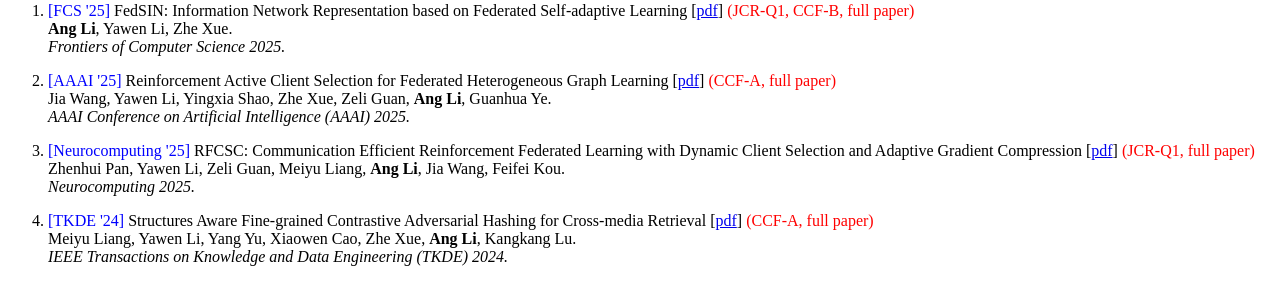
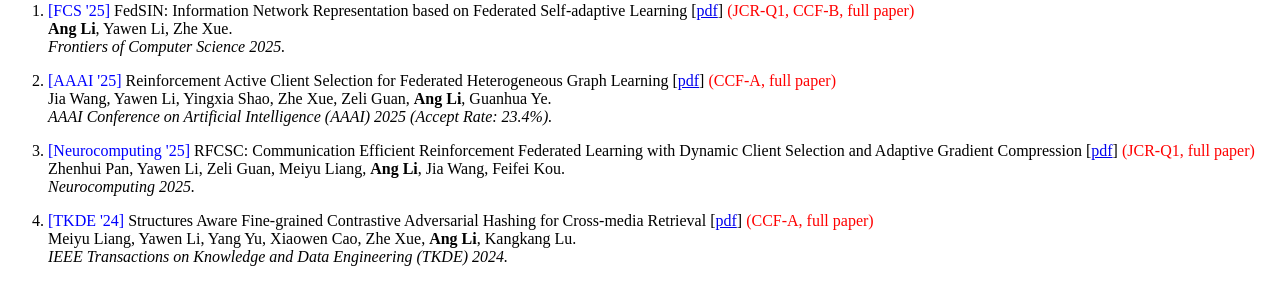
Before and after one commit to chris-Ang-li/chris-Ang-li.github.io, a Jekyll site: the page built from _pages/includes/pub.md, in a window 1280 px wide. Shown: the part 455-737 px from the top of the page. Built offline with Jekyll 4.4.1, drawn with Linux system fonts in a browser that asks for light colours; our own code applies the rules of GitHub Pages for plain Markdown files.

Commit message:
Update pub.md

```diff
--- a/_pages/includes/pub.md
+++ b/_pages/includes/pub.md
@@ -14,7 +14,7 @@
     <p><font color="blue">[AAAI '25]</font> Reinforcement Active Client Selection for Federated Heterogeneous Graph Learning [<a href="https://ojs.aaai.org/index.php/AAAI/article/view/35409">pdf</a>]  <font color="red">(CCF-A, full paper)</font>
       <br>
       Jia Wang, Yawen Li, Yingxia Shao, Zhe Xue, Zeli Guan, <b>Ang Li</b>, Guanhua Ye.<br>
-      <i>AAAI Conference on Artificial Intelligence (AAAI) 2025.</i> <br>
+      <i>AAAI Conference on Artificial Intelligence (AAAI) 2025 (Accept Rate: 23.4%).</i> <br>
     </p>
   </li>
   <li>
```
